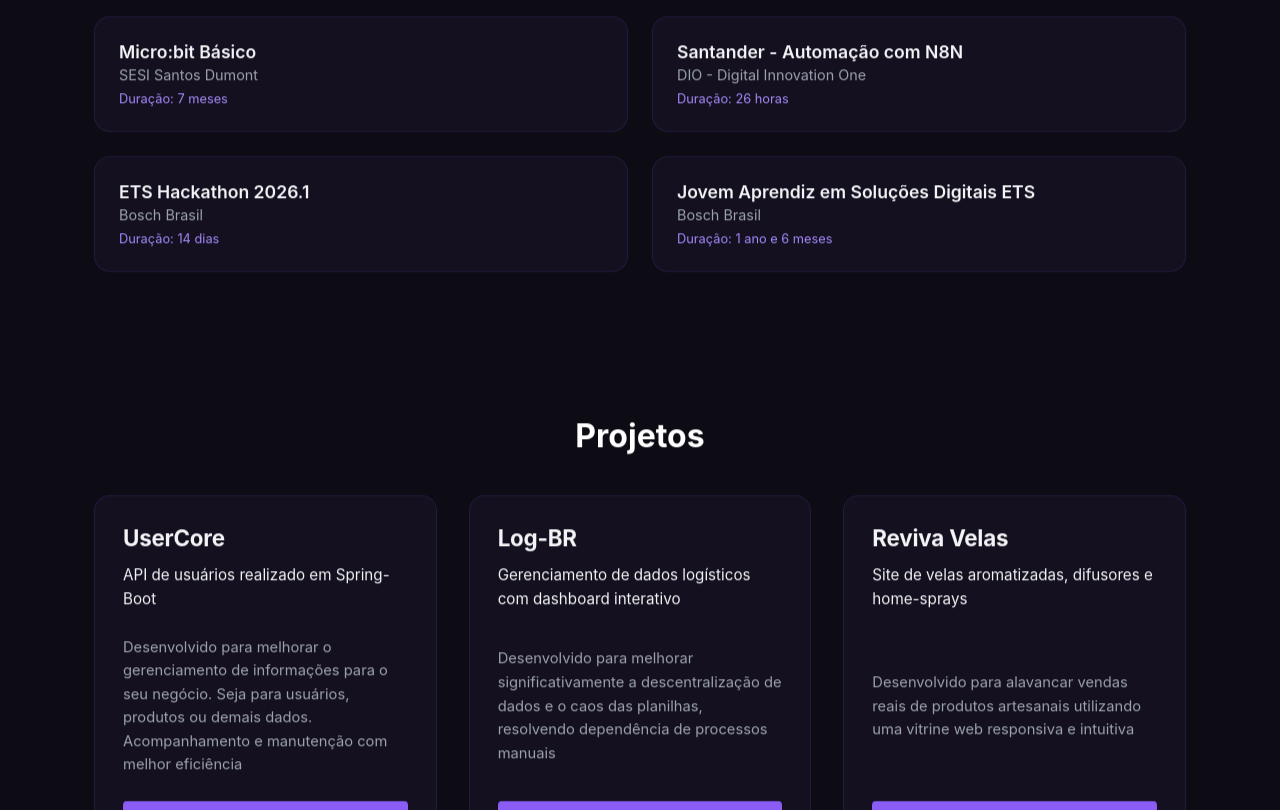
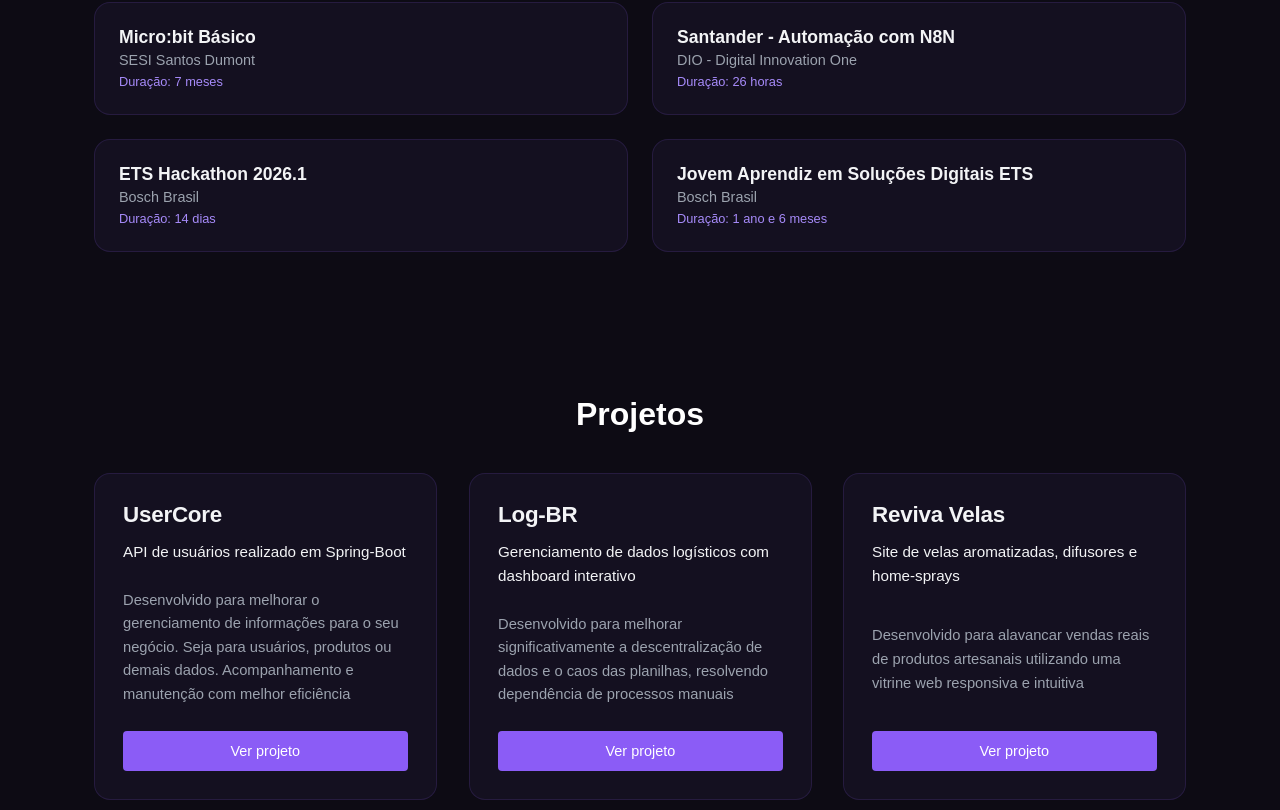
Before and after one commit to kauanvinicius9/Portfolio-Web, a React (Vite) app in the folder frontend/: page / in a window 1280 px wide. Shown: the part 990-1800 px from the top of the page. Built offline with nearby package versions, Linux system fonts and the light colour scheme.

Commit message:
add animations

```diff
--- a/frontend/src/_variables.scss
+++ b/frontend/src/_variables.scss
@@ -1,3 +1,5 @@
+@import url('https://fonts.googleapis.com/css2?family=Poppins:ital,wght@0,100;0,200;0,300;0,400;0,500;0,600;0,700;0,800;0,900;1,100;1,200;1,300;1,400;1,500;1,600;1,700;1,800;1,900&display=swap');
+
 $bg-dark: #0d0b14;
 $bg-card: rgba(26, 20, 41, 0.6);
 $bg-card-hover: rgba(38, 28, 61, 0.8);
@@ -31,4 +33,4 @@ $error-bg: rgba(239, 68, 68, 0.12);
 $color-white: #ffffff;
 $color-black: #000000;
 
-$font-family: 'Inter', system-ui, -apple-system, sans-serif;
+$font-family: "Montserrat", sans-serif;
--- a/frontend/src/components/contact.module.scss
+++ b/frontend/src/components/contact.module.scss
@@ -1,4 +1,8 @@
 @use "../variables" as *;
+
+* {
+  font-family: $font-family;
+}
 
 .form {
   background: $bg-card;
--- a/frontend/src/components/footer.module.scss
+++ b/frontend/src/components/footer.module.scss
@@ -1,4 +1,9 @@
 @use "../variables" as *;
+
+
+* {
+  font-family: $font-family;
+}
 
 .footer {
   background: $bg-footer;
--- a/frontend/src/components/projectsCards.module.scss
+++ b/frontend/src/components/projectsCards.module.scss
@@ -1,4 +1,8 @@
 @use "../variables" as *;
+
+* {
+  font-family: $font-family;
+}
 
 .card {
   background: $bg-card;
--- a/frontend/src/components/projectsSection.module.scss
+++ b/frontend/src/components/projectsSection.module.scss
@@ -1,4 +1,8 @@
 @use "../variables" as *;
+
+* {
+  font-family: $font-family;
+}
 
 .hero {
   padding: 5rem 0;
--- a/frontend/src/main.scss
+++ b/frontend/src/main.scss
@@ -17,4 +17,5 @@ body {
   min-height: 100vh;
   background-color: $bg-dark;
   scroll-behavior: smooth;
+  font-family: $font-family;
 }
--- a/frontend/src/pages/home.module.scss
+++ b/frontend/src/pages/home.module.scss
@@ -249,11 +249,39 @@
   }
 }
 
-@media (min-width: 640px) {
-  @for $i from 1 through 50 {
-    .skillCardReveal:nth-child(#{$i}) {
-      transition-delay: #{$i * 0.06}s;
-    }
+.projectCardReveal  {
+  opacity: 0;
+  transform: translateY(35px);
+  transition: opacity 0.5s ease-out, transform 0.5s ease-out;
+  will-change: opacity, transform;
+
+  &.active {
+    opacity: 1;
+    transform: translateY(0);
+  }
+}
+
+@for $i from 1 through 30 {
+  .projectCardReveal:nth-child(#{$i}) {
+    transition-delay: #{$i * 0.05}s;
+  }
+}
+
+.certificateCardReveal  {
+  opacity: 0;
+  transform: translateY(35px);
+  transition: opacity 0.5s ease-out, transform 0.5s ease-out;
+  will-change: opacity, transform;
+
+  &.active {
+    opacity: 1;
+    transform: translateY(0);
+  }
+}
+
+@for $i from 1 through 30 {
+  .certificateCardReveal:nth-child(#{$i}) {
+    transition-delay: #{$i * 0.05}s;
   }
 }
 
--- a/frontend/src/pages/home.tsx
+++ b/frontend/src/pages/home.tsx
@@ -22,7 +22,7 @@ export function Home() {
       { threshold: 0.15 }
     );
 
-    const elements = document.querySelectorAll(`.${styles.reveal}, .${styles.skillCardReveal}`);
+    const elements = document.querySelectorAll(`.${styles.reveal}, .${styles.skillCardReveal}, .${styles.projectCardReveal}, .${styles.certificateCardReveal}`);
     elements.forEach((el) => observer.observe(el));
 
     return () => observer.disconnect();
@@ -72,7 +72,7 @@ export function Home() {
 
           <div className={styles.certificatesGrid}>
             {certificates.map((edu) => (
-              <div key={edu.id} className={styles.certificateCard}>
+              <div key={edu.id} className={`${styles.certificateCard} ${styles.certificateCardReveal}`}>
                 <div className={styles.certificateCard__info}>
                   <h5 className={styles.certificateCard__title}>{edu.course}</h5>
                   <p className={styles.certificateCard__institution}>{edu.institution}</p>
@@ -93,7 +93,9 @@ export function Home() {
 
           <div className={styles.projectsGrid}>
             {projects.map((project: Projects) => (
-              <ProjectCard key={project.id} project={project} />
+              <div key={project.id} className={styles.projectCardReveal}>
+                <ProjectCard project={project} />
+              </div>
             ))}
           </div>
         </div>
```
